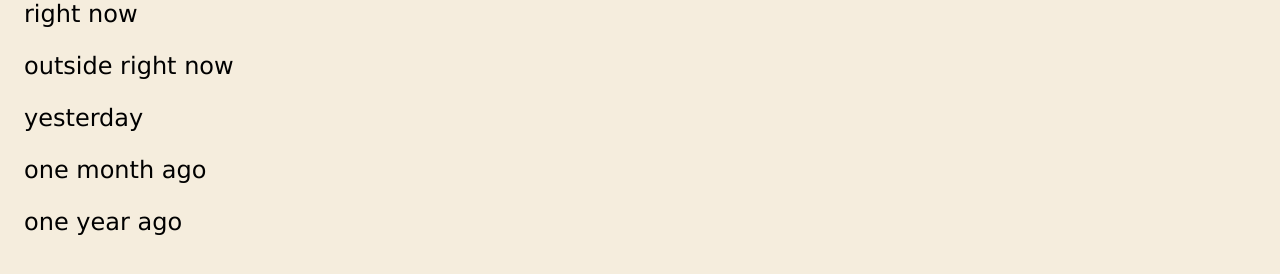
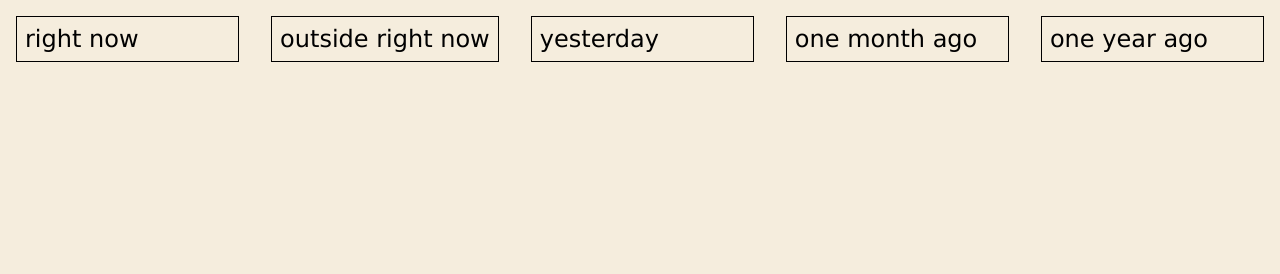
Before and after one commit to emheyboer/araweb, a website: page public/index.html in a window 1280 px wide. Drawn offline with Linux system fonts and the light colour scheme; no server answers.

Commit message:
some styling improvements

```diff
--- a/public/main.js
+++ b/public/main.js
@@ -14,7 +14,7 @@ async function setup() {
     for (let i = 0; i < cards.length; i++) {
         const [title, id, endpoint] = cards[i];
         const card = new Card(title, id, endpoint)
-        output.appendChild(card.div);
+        output.appendChild(card.html);
     }
 }
 
@@ -33,15 +33,20 @@ class Card {
     }
 
     initDiv() {
-        this.div = document.createElement('div');
-        this.div.id = this.id;
-        this.div.classList.add('card');
+        this.outer = document.createElement('div');
+        this.outer.id = this.id;
+        this.outer.classList.add('card-outer');
+
+        this.inner = document.createElement('div');
+        this.inner.id = `${this.id}-inner`;
+        this.inner.classList.add('card-inner');
+        this.outer.appendChild(this.inner);
 
         const span = document.createElement('span');
         span.id = `${this.id}-title`;
         span.innerText = this.title;
-        this.div.appendChild(span);
         span.classList.add('title');
+        this.inner.appendChild(span);
     }
 
     initRows(keys) {
@@ -51,8 +56,12 @@ class Card {
             span.id = `${this.id}-${key}`;
             span.classList.add('row', key);
             this.rows.push({ key, span });
-            this.div.appendChild(span);
+            this.inner.appendChild(span);
         })
+    }
+
+    get html() {
+        return this.outer;
     }
 
     async update() {
--- a/public/style.css
+++ b/public/style.css
@@ -16,12 +16,25 @@ html,body {
     padding: 0;
 }
 
-div.card {
+div.card-outer {
+    border: solid thin black;
+    width: max-content;
+    height: max-content;
+    margin: 2vh;
+}
+
+div.card-inner {
     display: flex;
     flex-direction: column;
-    margin: 3vh;
-    margin-top: 0;
+    margin: 1vh;
     padding: 0;
+    width: max-content;
+}
+
+#output {
+    display: flex;
+    flex-direction: row;
+    flex-wrap: wrap;
 }
 
 div {
```
